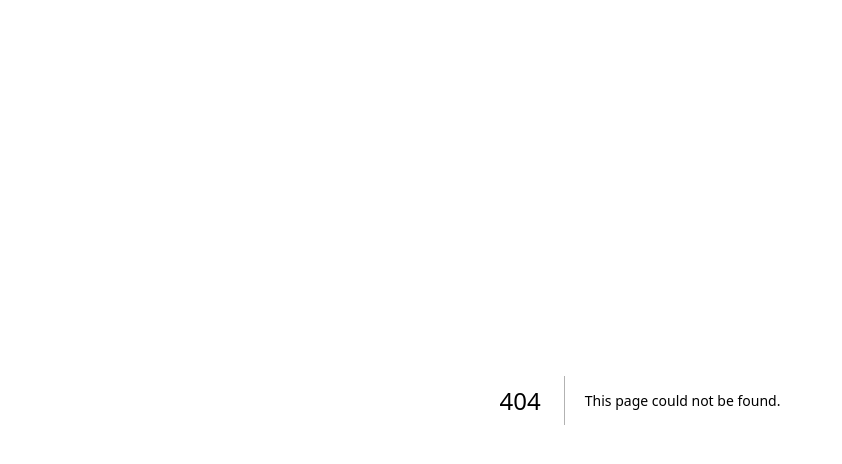
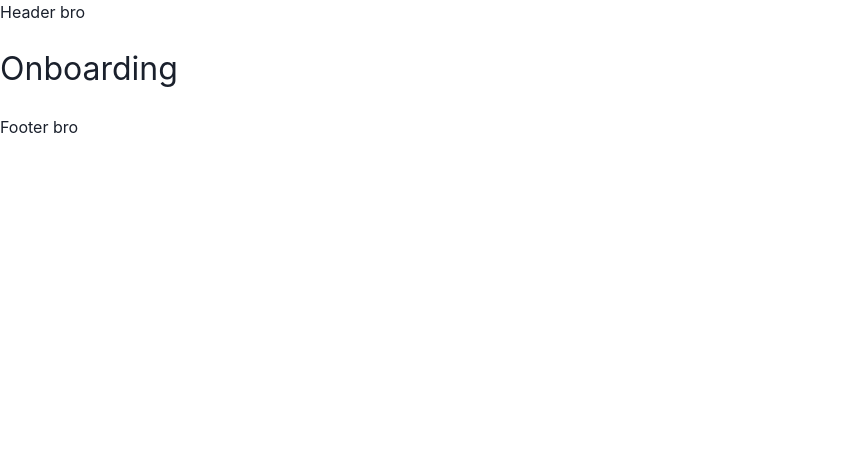
Before and after one commit to Noceipt/noceipt-app, a Next.js app: page /onboarding in a window 1280 px wide. Before the commit this address had no page. Shown: the top 464 px of the page, without its empty margins (0-842 px from the left). Built offline with nearby package versions, Linux system fonts and the light colour scheme.

Commit message:
36: Create Onboarding page

```diff
--- /dev/null
+++ b/pages/onboarding.tsx
@@ -0,0 +1,12 @@
+import Page from "../templates/Page";
+import styles from "../styles/Onboarding.module.scss";
+
+const Onboarding = () => {
+	return (
+		<Page>
+			<h1 className={styles.Onboarding}>Onboarding</h1>
+		</Page>
+	);
+};
+
+export default Onboarding;
```
Also changed, not shown: styles/Onboarding.module.scss (added).
